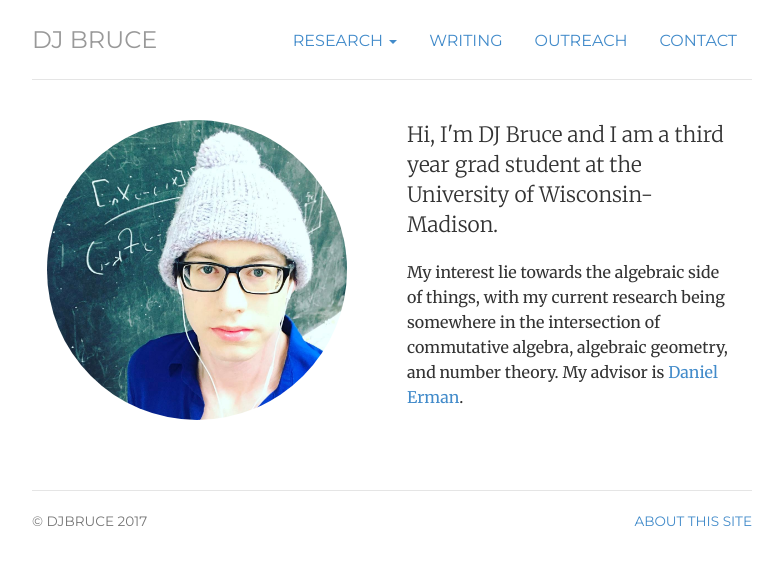
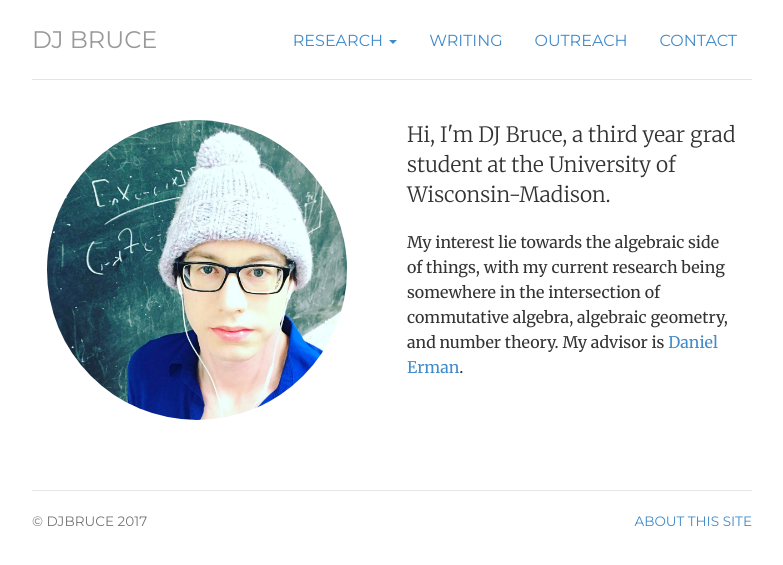
Before and after one commit to julietteBruce/old-homepage, a Jekyll site: the page built from index.html, in a window 1280 px wide. Shown: the top 565 px of the page, without its empty margins (248-1031 px from the left). Built offline with Jekyll 4.4.1, drawn with Linux system fonts in a browser that asks for light colours.

Commit message:
Shorten shorten shorten

```diff
--- a/index.html
+++ b/index.html
@@ -12,7 +12,7 @@ description: DJ Bruce is a graduate student at the University of Wisconsin - Mad
 	<img  class="img-circle avatar" alt="DJ Bruce" src="img/djbruce.jpg">
 	</div>
 	<div itemscope itemtype="http://data-vocabulary.org/Person" class="col-sm-6">
-	<p class="lead">Hi, I'm <span itemprop="name">DJ Bruce</span> and I am a third year grad student at the University of Wisconsin-Madison.</p>
+	<p class="lead">Hi, I'm <span itemprop="name">DJ Bruce</span>, a third year grad student at the University of Wisconsin-Madison.</p>
 	<p>My interest lie towards the algebraic side of things, with my current research being somewhere in the intersection of commutative algebra, algebraic geometry, and number theory.
 		My advisor is <a href="math.wisc.edu/~derman">Daniel Erman</a>.	</p>
 	</div>
```
